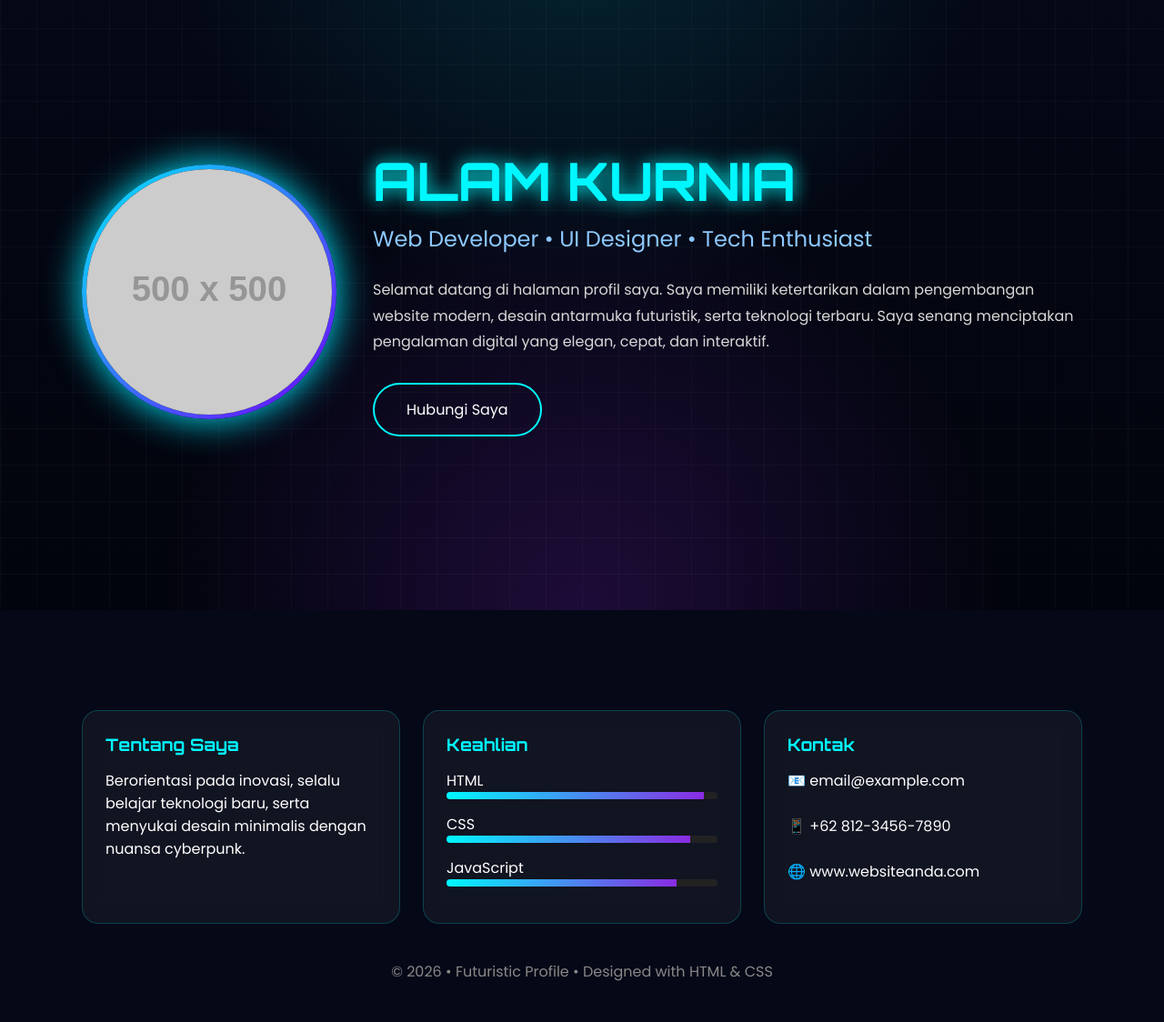
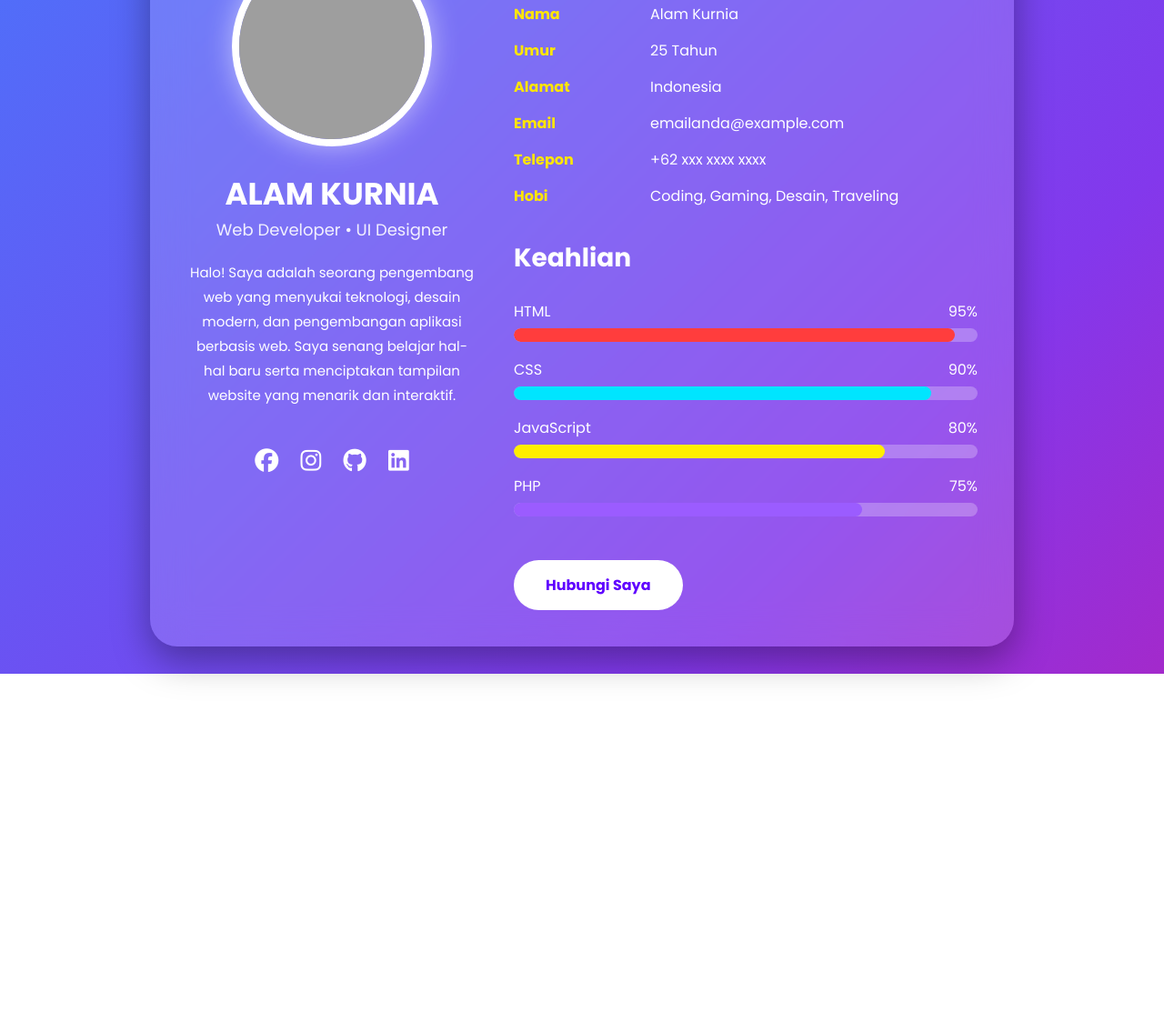
Before and after one commit to bluntdeath182/bluntdeath182.github.io, a plain HTML site: page index.html in a window 1280 px wide. Shown: the part 129-1253 px from the top of the page at 91% size. After the commit the page ends 870 px from the top, so only its background shows below. Drawn offline with Linux system fonts and the light colour scheme; grey boxes are pictures that could not be loaded; placeholder pictures from the web are drawn by us.

Commit message:
Update index.html

```diff
--- a/index.html
+++ b/index.html
@@ -5,281 +5,363 @@
 <meta name="viewport" content="width=device-width, initial-scale=1.0">
 <title>Profil Saya</title>
 
-<link href="https://fonts.googleapis.com/css2?family=Orbitron:wght@400;700&family=Poppins:wght@300;400;500&display=swap" rel="stylesheet">
+<link href="https://fonts.googleapis.com/css2?family=Poppins:wght@300;400;600;700&display=swap" rel="stylesheet">
 
 <style>
+
 *{
     margin:0;
     padding:0;
     box-sizing:border-box;
+    font-family:'Poppins',sans-serif;
 }
 
 body{
-    background:#050816;
-    color:#fff;
-    font-family:'Poppins',sans-serif;
-    overflow-x:hidden;
+
+    background: linear-gradient(-45deg,
+    #ff006e,
+    #8338ec,
+    #3a86ff,
+    #06d6a0,
+    #ffbe0b);
+
+    background-size:400% 400%;
+    animation:gradient 15s ease infinite;
+
+    min-height:100vh;
+    display:flex;
+    justify-content:center;
+    align-items:center;
+    padding:30px;
 }
 
-/* Background */
-
-body::before{
-    content:"";
-    position:fixed;
-    inset:0;
-    background:
-    radial-gradient(circle at top,#00f7ff22,transparent 45%),
-    radial-gradient(circle at bottom,#8a2be233,transparent 45%),
-    linear-gradient(#050816,#02040d);
-    z-index:-2;
+@keyframes gradient{
+0%{background-position:0% 50%;}
+50%{background-position:100% 50%;}
+100%{background-position:0% 50%;}
 }
 
-body::after{
-    content:"";
-    position:fixed;
-    inset:0;
-    background-image:
-    linear-gradient(rgba(255,255,255,.03) 1px, transparent 1px),
-    linear-gradient(90deg, rgba(255,255,255,.03) 1px, transparent 1px);
-    background-size:40px 40px;
-    z-index:-1;
+.card{
+
+width:100%;
+max-width:950px;
+
+background:rgba(255,255,255,.15);
+backdrop-filter:blur(20px);
+
+border-radius:30px;
+
+padding:40px;
+
+box-shadow:0 15px 40px rgba(0,0,0,.35);
+
+color:white;
+
+display:grid;
+grid-template-columns:320px 1fr;
+gap:40px;
+
+animation:fade 1s ease;
 }
 
-/* Container */
-
-.container{
-    width:90%;
-    max-width:1100px;
-    margin:auto;
-    padding:50px 0;
+@keyframes fade{
+from{
+opacity:0;
+transform:translateY(50px);
+}
+to{
+opacity:1;
+transform:translateY(0);
+}
 }
 
-/* Hero */
-
-.hero{
-    display:flex;
-    gap:40px;
-    align-items:center;
-    justify-content:space-between;
-    flex-wrap:wrap;
-    min-height:100vh;
+.left{
+text-align:center;
 }
 
-.photo{
-    width:280px;
-    height:280px;
+.profile{
+
+width:220px;
+height:220px;
+
 border-radius:50%;
-    background:linear-gradient(135deg,#00eaff,#6f00ff);
-    padding:5px;
-    box-shadow:0 0 40px #00eaff;
+
+border:8px solid white;
+
+object-fit:cover;
+
+box-shadow:0 0 30px rgba(255,255,255,.5);
+
+margin-bottom:20px;
 }
 
-.photo img{
-    width:100%;
-    height:100%;
-    object-fit:cover;
-    border-radius:50%;
-    background:#111;
+h1{
+font-size:34px;
+}
+
+.job{
+font-size:18px;
+opacity:.9;
+margin-bottom:15px;
+}
+
+.bio{
+
+line-height:1.8;
+font-size:15px;
+
+margin-top:20px;
+}
+
+.social{
+margin-top:30px;
+}
+
+.social a{
+
+display:inline-block;
+
+text-decoration:none;
+
+color:white;
+
+font-size:26px;
+
+margin:10px;
+
+transition:.3s;
+}
+
+.social a:hover{
+transform:scale(1.3);
+}
+
+.right h2{
+
+margin-bottom:20px;
+
+font-size:28px;
 }
 
 .info{
-    flex:1;
+
+display:grid;
+grid-template-columns:150px 1fr;
+
+margin-bottom:15px;
+
+font-size:16px;
 }
 
-h1{
-    font-family:'Orbitron',sans-serif;
-    font-size:58px;
-    color:#00f7ff;
-    text-shadow:0 0 20px cyan;
+.info strong{
+color:#ffe600;
 }
 
-h2{
-    color:#8dc8ff;
-    margin-top:10px;
-    font-weight:400;
+.skill{
+
+margin-top:25px;
 }
 
-.desc{
-    margin-top:25px;
-    line-height:1.8;
-    color:#d8d8d8;
-}
+.skill-name{
 
-/* Card */
+display:flex;
+justify-content:space-between;
 
-.grid{
-    display:grid;
-    grid-template-columns:repeat(auto-fit,minmax(250px,1fr));
-    gap:25px;
-    margin-top:60px;
-}
-
-.card{
-    background:rgba(255,255,255,.05);
-    border:1px solid rgba(0,255,255,.2);
-    backdrop-filter:blur(12px);
-    padding:25px;
-    border-radius:18px;
-    transition:.4s;
-}
-
-.card:hover{
-    transform:translateY(-10px);
-    box-shadow:0 0 30px cyan;
-}
-
-.card h3{
-    color:#00f7ff;
-    margin-bottom:15px;
-    font-family:'Orbitron';
-}
-
-/* Skill */
-
-.skill{
-    margin:15px 0;
+margin-bottom:6px;
 }
 
 .bar{
-    width:100%;
-    height:8px;
-    background:#222;
+
+height:15px;
+
+background:rgba(255,255,255,.25);
+
 border-radius:20px;
+
 overflow:hidden;
+
+margin-bottom:18px;
 }
 
 .fill{
+
 height:100%;
-    background:linear-gradient(90deg,#00f7ff,#8a2be2);
+border-radius:20px;
 }
 
-/* Button */
+.html{width:95%;background:#ff3d3d;}
+.css{width:90%;background:#00e5ff;}
+.js{width:80%;background:#ffee00;}
+.php{width:75%;background:#9b5cff;}
 
 .btn{
+
+margin-top:30px;
+
 display:inline-block;
-    margin-top:30px;
+
 padding:15px 35px;
+
+background:white;
+
+color:#5f00ff;
+
+font-weight:bold;
+
+border-radius:50px;
+
 text-decoration:none;
-    color:white;
-    border:2px solid cyan;
-    border-radius:50px;
+
 transition:.3s;
 }
 
 .btn:hover{
-    background:cyan;
-    color:#000;
-    box-shadow:0 0 30px cyan;
+
+transform:translateY(-5px);
+
+box-shadow:0 10px 20px rgba(0,0,0,.3);
 }
 
-footer{
+@media(max-width:800px){
+
+.card{
+
+grid-template-columns:1fr;
+
 text-align:center;
-    padding:40px;
-    color:#888;
+
 }
 
-@media(max-width:768px){
+.info{
 
-.hero{
-    justify-content:center;
-    text-align:center;
-}
+grid-template-columns:1fr;
 
-h1{
-    font-size:40px;
-}
-
-.photo{
-    width:220px;
-    height:220px;
+gap:5px;
 }
 
 }
+
 </style>
 
+<link rel="stylesheet" href="https://cdnjs.cloudflare.com/ajax/libs/font-awesome/6.5.1/css/all.min.css">
+
 </head>
+
 <body>
 
-<div class="container">
+<div class="card">
 
-<section class="hero">
+<div class="left">
 
-<div class="photo">
-<img src="https://via.placeholder.com/500" alt="Foto Profil">
-</div>
-
-<div class="info">
+<img src="https://i.pravatar.cc/300" class="profile">
 
 <h1>ALAM KURNIA</h1>
 
-<h2>Web Developer • UI Designer • Tech Enthusiast</h2>
+<div class="job">
+Web Developer • UI Designer
+</div>
 
-<p class="desc">
-Selamat datang di halaman profil saya.
-Saya memiliki ketertarikan dalam pengembangan website modern,
-desain antarmuka futuristik, serta teknologi terbaru.
-Saya senang menciptakan pengalaman digital yang elegan,
-cepat, dan interaktif.
+<p class="bio">
+
+Halo! Saya adalah seorang pengembang web yang menyukai teknologi, desain modern, dan pengembangan aplikasi berbasis web. Saya senang belajar hal-hal baru serta menciptakan tampilan website yang menarik dan interaktif.
+
 </p>
 
-<a href="#" class="btn">Hubungi Saya</a>
+<div class="social">
 
-</div>
+<a href="#"><i class="fab fa-facebook"></i></a>
 
-</section>
+<a href="#"><i class="fab fa-instagram"></i></a>
 
-<div class="grid">
+<a href="#"><i class="fab fa-github"></i></a>
 
-<div class="card">
-<h3>Tentang Saya</h3>
-<p>
-Berorientasi pada inovasi, selalu belajar teknologi baru,
-serta menyukai desain minimalis dengan nuansa cyberpunk.
-</p>
-</div>
-
-<div class="card">
-<h3>Keahlian</h3>
-
-<div class="skill">
-HTML
-<div class="bar">
-<div class="fill" style="width:95%"></div>
-</div>
-</div>
-
-<div class="skill">
-CSS
-<div class="bar">
-<div class="fill" style="width:90%"></div>
-</div>
-</div>
-
-<div class="skill">
-JavaScript
-<div class="bar">
-<div class="fill" style="width:85%"></div>
-</div>
-</div>
-
-</div>
-
-<div class="card">
-<h3>Kontak</h3>
-
-<p>📧 email@example.com</p>
-<br>
-<p>📱 +62 812-3456-7890</p>
-<br>
-<p>🌐 www.websiteanda.com</p>
+<a href="#"><i class="fab fa-linkedin"></i></a>
 
 </div>
 
 </div>
 
-<footer>
-© 2026 • Futuristic Profile • Designed with HTML & CSS
-</footer>
+<div class="right">
+
+<h2>Informasi Profil</h2>
+
+<div class="info">
+<strong>Nama</strong>
+<div>Alam Kurnia</div>
+</div>
+
+<div class="info">
+<strong>Umur</strong>
+<div>25 Tahun</div>
+</div>
+
+<div class="info">
+<strong>Alamat</strong>
+<div>Indonesia</div>
+</div>
+
+<div class="info">
+<strong>Email</strong>
+<div>emailanda@example.com</div>
+</div>
+
+<div class="info">
+<strong>Telepon</strong>
+<div>+62 xxx xxxx xxxx</div>
+</div>
+
+<div class="info">
+<strong>Hobi</strong>
+<div>Coding, Gaming, Desain, Traveling</div>
+</div>
+
+<h2 style="margin-top:35px;">Keahlian</h2>
+
+<div class="skill">
+
+<div class="skill-name">
+<span>HTML</span>
+<span>95%</span>
+</div>
+
+<div class="bar">
+<div class="fill html"></div>
+</div>
+
+<div class="skill-name">
+<span>CSS</span>
+<span>90%</span>
+</div>
+
+<div class="bar">
+<div class="fill css"></div>
+</div>
+
+<div class="skill-name">
+<span>JavaScript</span>
+<span>80%</span>
+</div>
+
+<div class="bar">
+<div class="fill js"></div>
+</div>
+
+<div class="skill-name">
+<span>PHP</span>
+<span>75%</span>
+</div>
+
+<div class="bar">
+<div class="fill php"></div>
+</div>
+
+<a href="#" class="btn">
+Hubungi Saya
+</a>
+
+</div>
+
+</div>
 
 </div>
 
```
Lines whose indentation alone changed are shown as unchanged.
